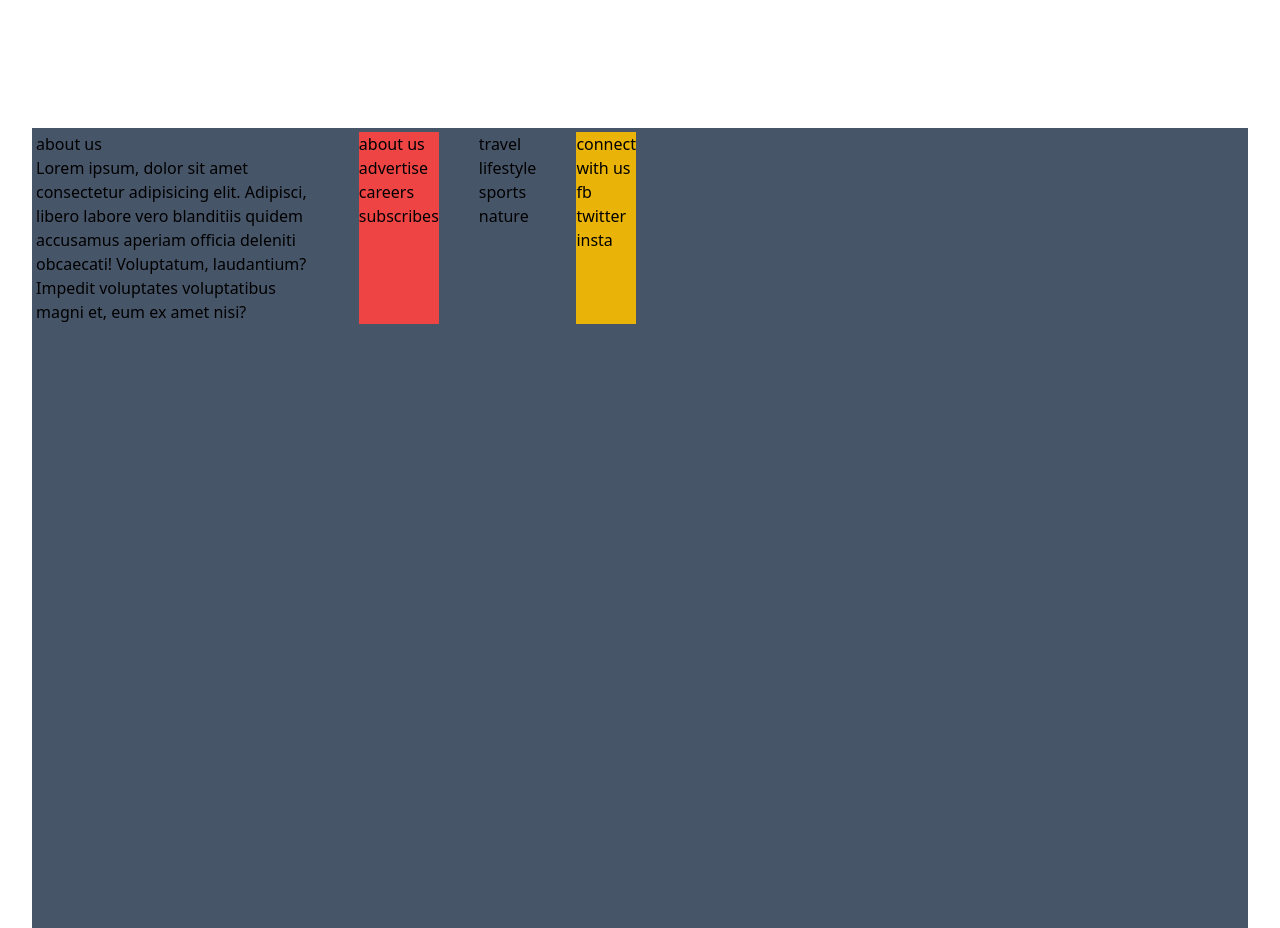
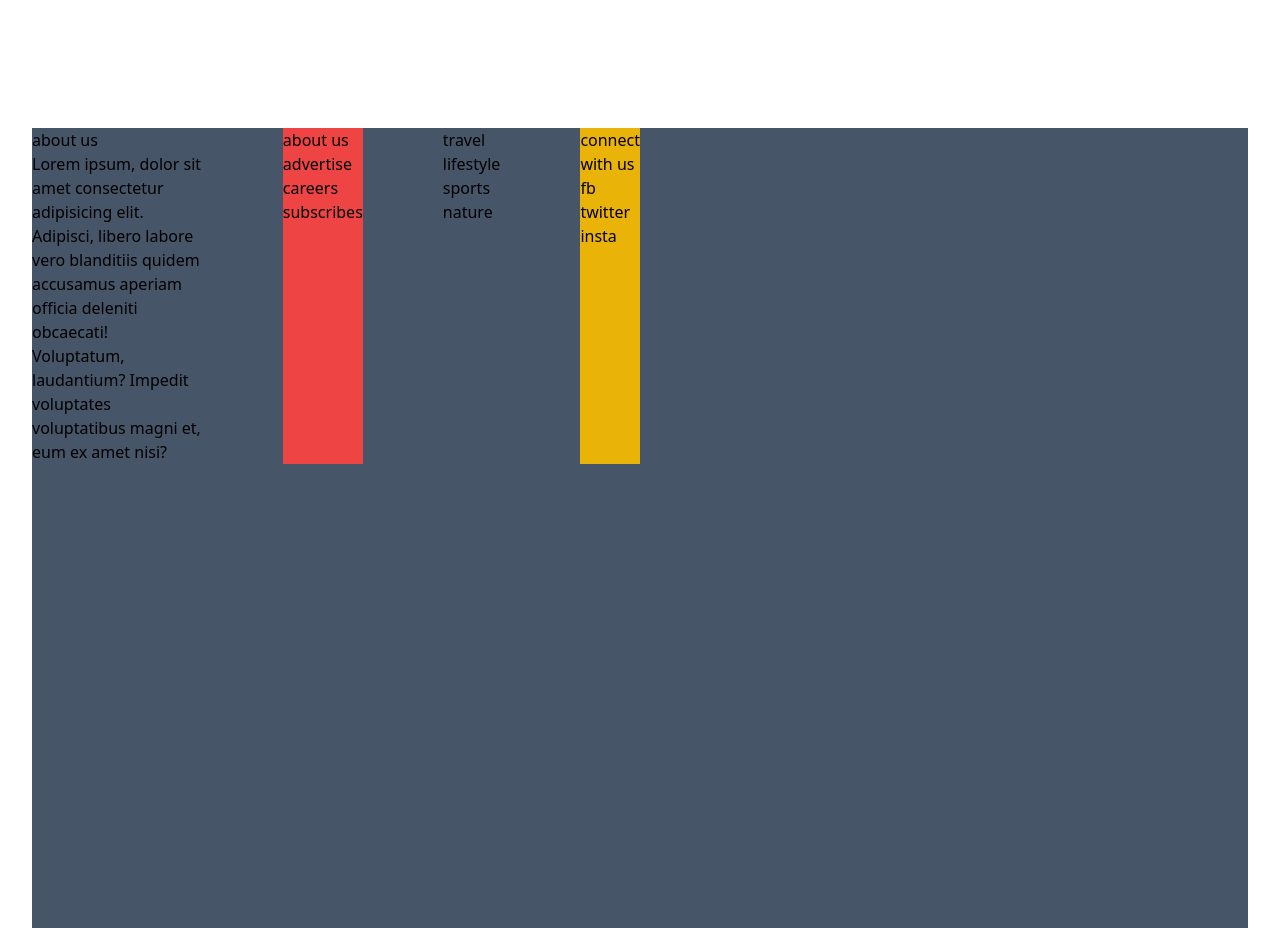
Before and after one commit to aman000712/react, a React (Vite) app: page / in a window 1280 px wide. Shown: the part 4060-4988 px from the top of the page. Built offline with nearby package versions, Linux system fonts and the light colour scheme.

Commit message:
projectone

```diff
--- a/src/App.jsx
+++ b/src/App.jsx
@@ -227,7 +227,7 @@ function App() {
           </div>
         </div>
         <div className=' bg-slate-600 h-lvh'>
-          <div className='flex w-1/2 p-1 gap-10'>
+          <div className='flex w-1/2 gap-20'>
             <div>
               <div>
                 about us
```
